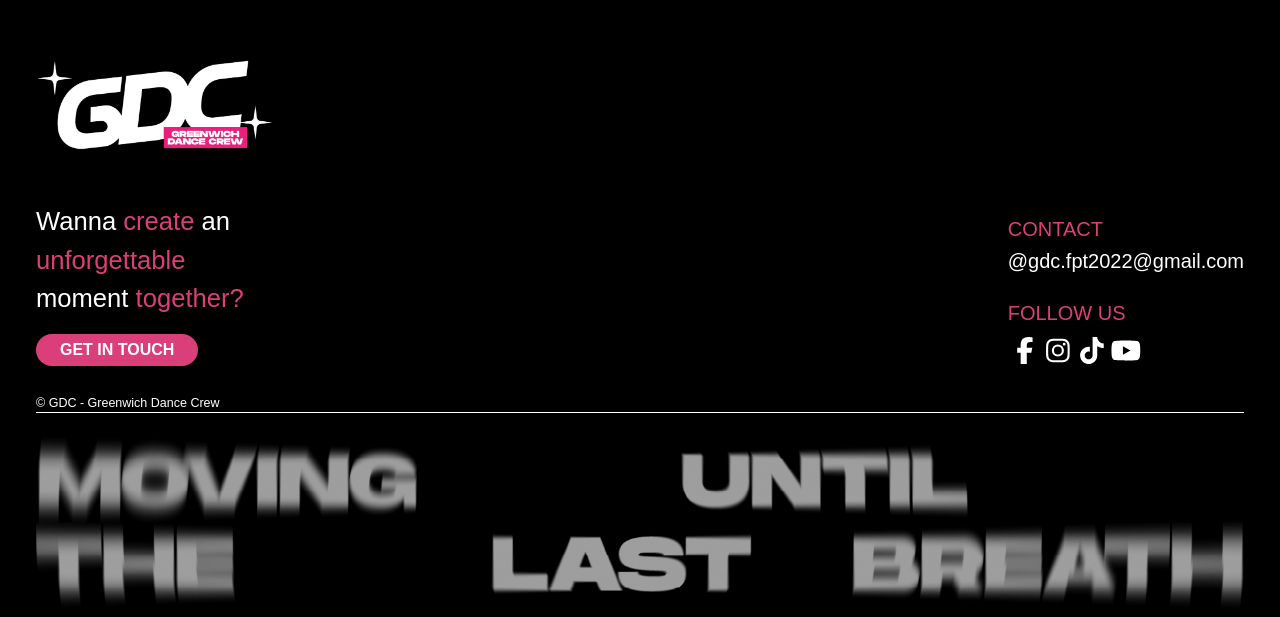
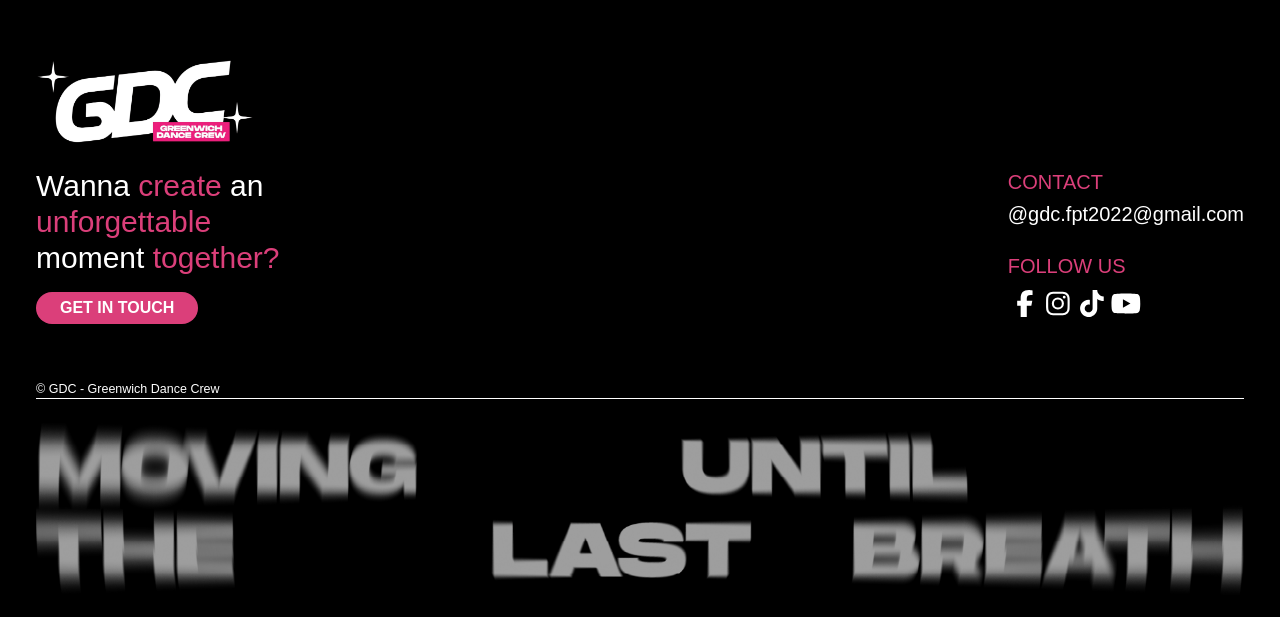
Before and after one commit to tadabngn0132/ClubHub-v0, a React (Vite) app: page / in a window 1280 px wide. Shown: the part 543-1160 px from the top of the page. Built offline with nearby package versions, Linux system fonts and the light colour scheme; a web font is replaced by a local one.

Commit message:
Modify a little bit public web footer ui

```diff
--- a/src/components/layout/public/Footer.jsx
+++ b/src/components/layout/public/Footer.jsx
@@ -9,10 +9,10 @@ import {
 const Footer = () => {
   return (
     <div className="flex flex-col p-2 pl-9 pr-9 gap-6">
-      <img className="w-60" src="src/assets/logos/GDC_logo.svg" alt="GDC Logo" />
-      <div className="flex flex-col items-start md:flex-row md:justify-between md:items-end">
+      <img className="w-60 md:w-55" src="src/assets/logos/GDC_logo.svg" alt="GDC Logo" />
+      <div className="flex flex-col items-start md:flex-row md:justify-between md:items-start">
         <div>
-          <h1 className="monument-regular text-[1.6rem]">
+          <h1 className="monument-regular text-[1.6rem] md:text-3xl">
             Wanna <span className="pink-color">create</span> an
             <br />
             <span className="pink-color"> unforgettable </span>
@@ -25,7 +25,7 @@ const Footer = () => {
           </button>
         </div>
 
-        <div className="flex flex-col justify-baseline mt-10 gap-6">
+        <div className="flex flex-col justify-baseline mt-10 md:mt-0 gap-6">
           <div className="flex flex-col text-xl items-start gap-1 ">
             <h3 className="pink-color font-medium">CONTACT</h3>
             <p>@gdc.fpt2022@gmail.com</p>
@@ -51,7 +51,7 @@ const Footer = () => {
         </div>
       </div>
 
-      <div className="flex flex-col mt-1 gap-6">
+      <div className="flex flex-col mt-1 md:mt-8 gap-6">
         <p className="border-b-1 text-[12.5px]">&copy; GDC - Greenwich Dance Crew</p>
         <img src="src/assets/items/footer.webp" alt="Footer image" />
       </div>
```
